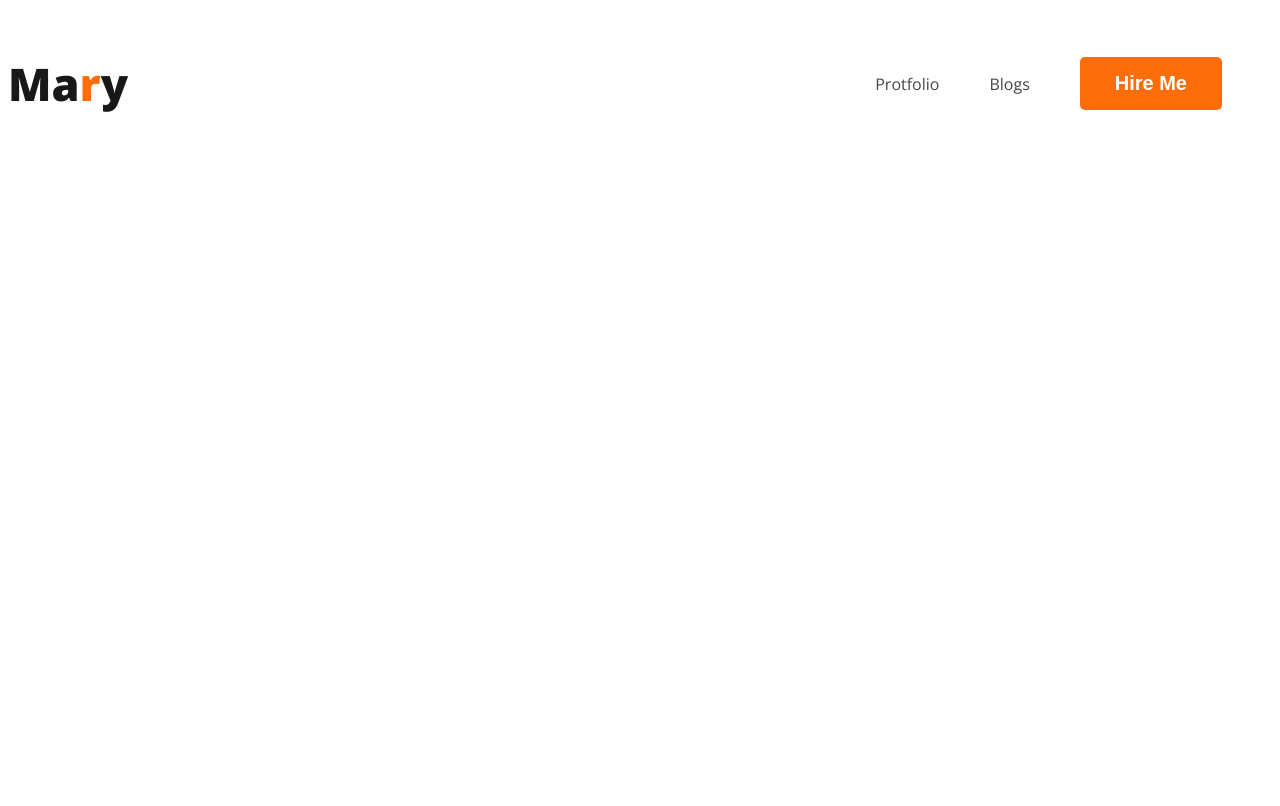
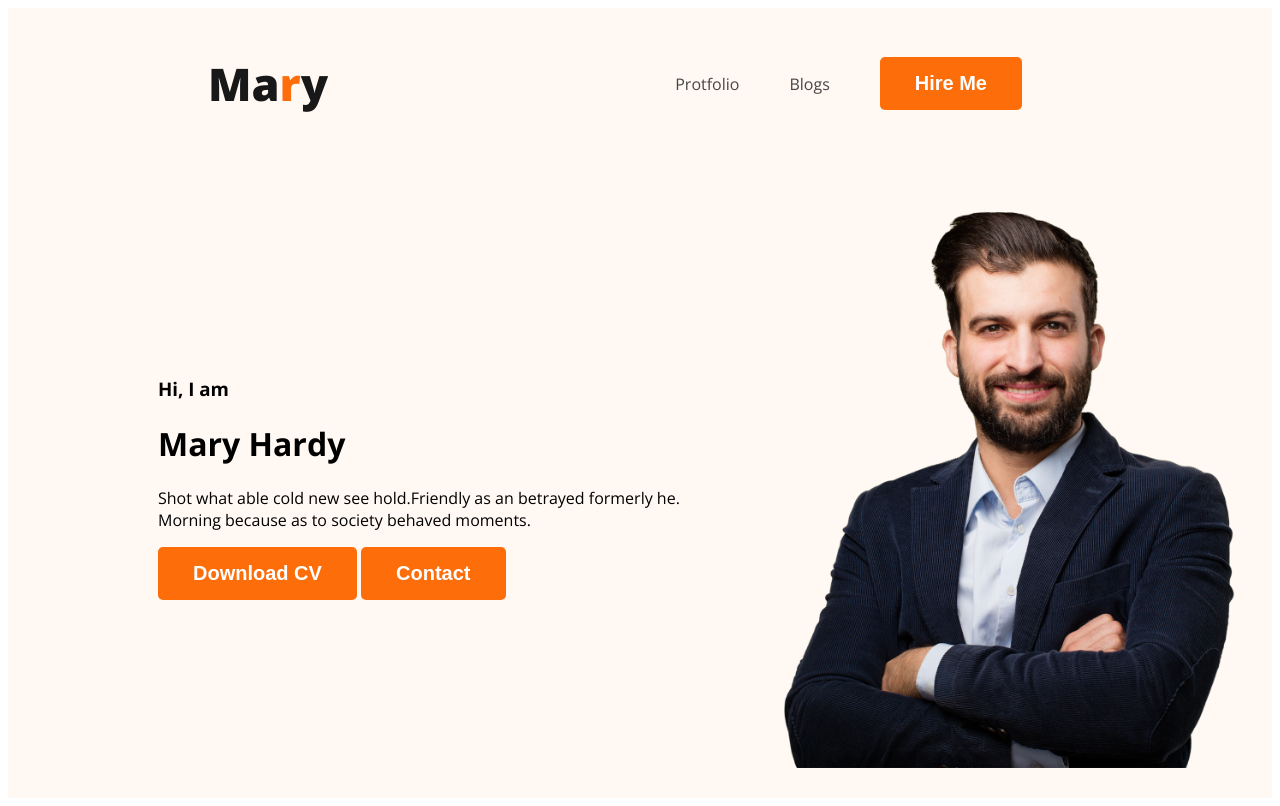
Before and after one commit to zunayedTheCreator/web-developer-protfolio, a plain HTML site: page index.html in a window 1280 px wide. Drawn offline with nearby package versions, Linux system fonts and the light colour scheme.

Commit message:
banner content added

```diff
--- a/index.html
+++ b/index.html
@@ -11,7 +11,7 @@
     <link rel="stylesheet" href="styles/protfolio.css">
 </head>
 <body>
-    <header>
+    <header class="header">
         <nav>
             <h3 class="nav-title">Ma<span class="main-color">r</span>y</h3>
             <ul>
@@ -20,6 +20,16 @@
                 <li><button class="btn-primary">Hire Me</button></li>
             </ul>
         </nav>
+        <div class="banner">
+            <div class="banner-content">
+                <h3 class="banner-greeting">Hi, I am</h3>
+                <h1 class="banner-title">Mary Hardy</h1>
+                <p>Shot what able cold new see hold.Friendly as an betrayed formerly he. Morning because as to society behaved moments.</p>
+                <button class="btn-primary">Download CV</button>
+                <button class="btn-primary">Contact</button>
+            </div>
+            <img src="images/hardy.png" alt="Mary Hardy" class="profile-pic">
+        </div>
     </header>
     <main>
 
--- a/styles/protfolio.css
+++ b/styles/protfolio.css
@@ -19,6 +19,7 @@ nav{
     display: flex;
     justify-content: space-between;
     align-items: center;
+    margin: 0 200px
 }
 .nav-title{
     color: #181818;
@@ -37,3 +38,18 @@ nav a {
     text-decoration: none;
     color: #474747;
 }
+/* header related styles */
+.header{
+    background: #FFF8F3;
+}
+.banner{
+    padding: 30px 30px 30px 150px;
+    display: flex;
+    align-items: center;
+}
+.banner .profile-pic{
+    width: 500px;
+}
+.banner-content{
+
+}
```
